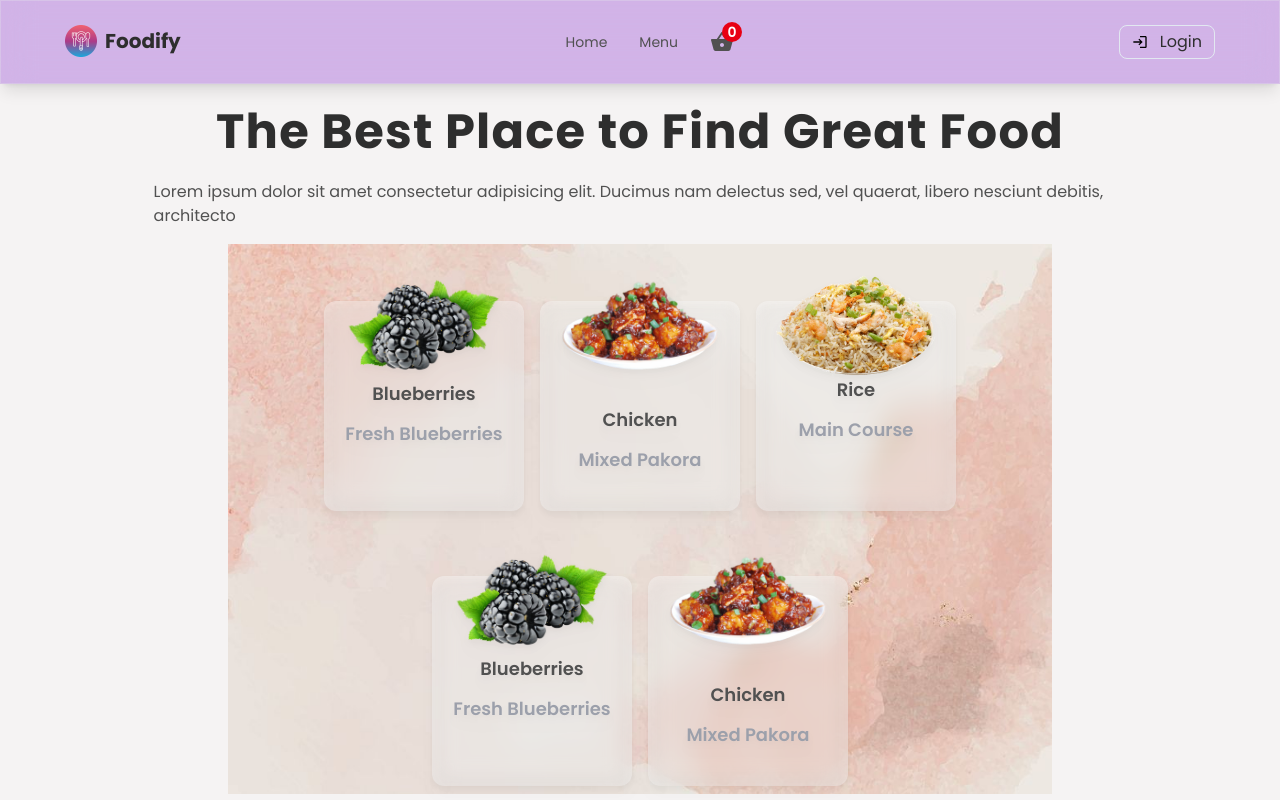
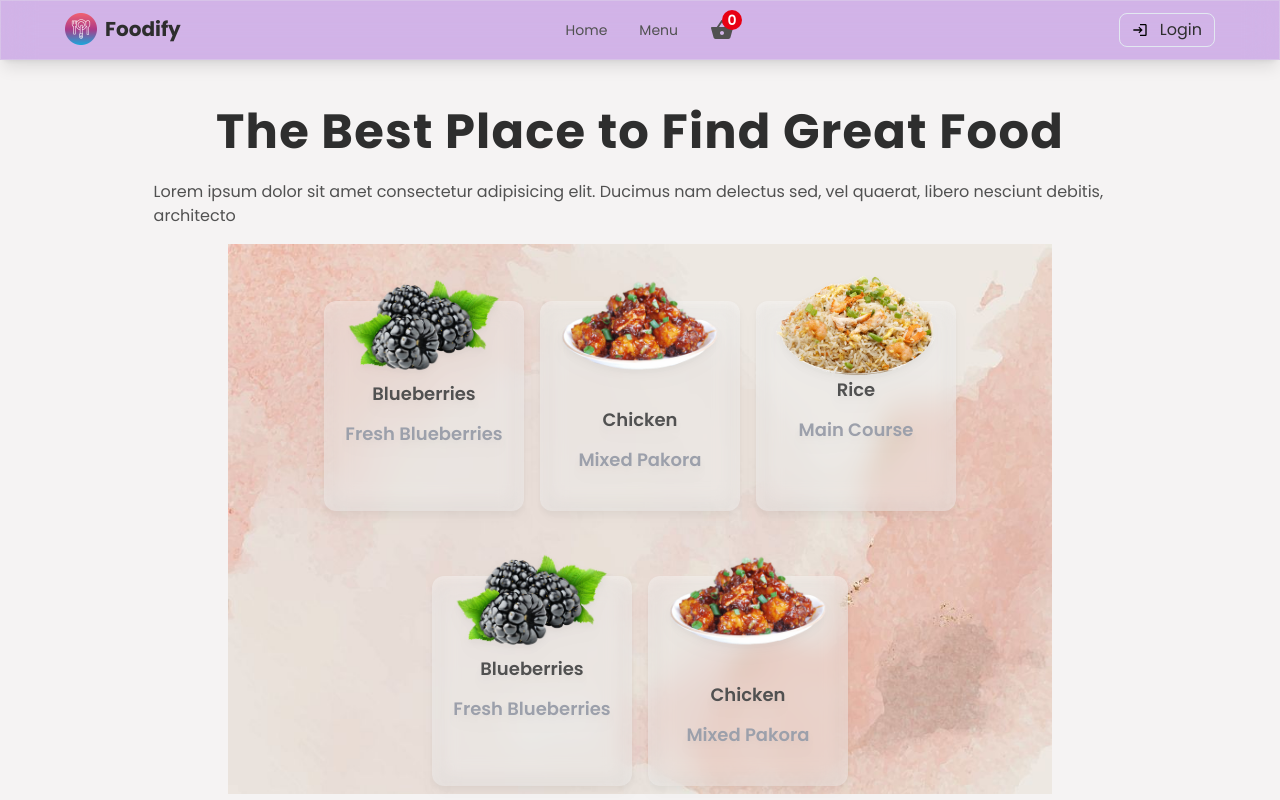
Before and after one commit to rajdips834/foodify, a React (Create React App) app: page / in a window 1280 px wide. Shown: the top 800 px of the page. Built offline with nearby package versions, Linux system fonts and the light colour scheme; no server answers; the database is empty.

Commit message:
Made header tinted

```diff
--- a/src/App.tsx
+++ b/src/App.tsx
@@ -39,7 +39,7 @@ function App() {
       <ToastContainer />
       <div className="w-screen h-auto min-h-[100vh] flex flex-col bg-primary">
         {showCart && <Cart />}
-        {/* {showContactForm && <Contact />} */}
+        {showContactForm && <Contact />}
         <Header />
         <main
           className={`${
@@ -58,7 +58,7 @@ function App() {
             <Route path="/menu" element={<Menu />} />
           </Routes>
 
-          <Footer />
+          {!(adminMode && isAdmin(user)) && <Footer />}
         </main>
       </div>
     </AnimatePresence>
--- a/src/components/Header/index.tsx
+++ b/src/components/Header/index.tsx
@@ -18,7 +18,7 @@ const Header = () => {
   const [isOpenMobileNav, setIsOpenMobileNav] = useState(false);
 
   return (
-    <header className="fixed z-50 w-screen bg-purple-700 border border-gray-200 shadow-lg bg-opacity-30 backdrop-blur-lg backdrop-saturate-150 border-opacity-30 md:p-3 md:px-4 lg:p-6 lg:px-16">
+    <header className="fixed z-50 w-screen bg-purple-700 border border-gray-200 shadow-lg bg-opacity-30 backdrop-blur-lg backdrop-saturate-150 border-opacity-30 md:p-3 md:px-4 lg:p-3 lg:px-16">
       {" "}
       {/* Tablet and Desktop */}
       <div className="justify-between hidden w-full md:flex item-center">
```
